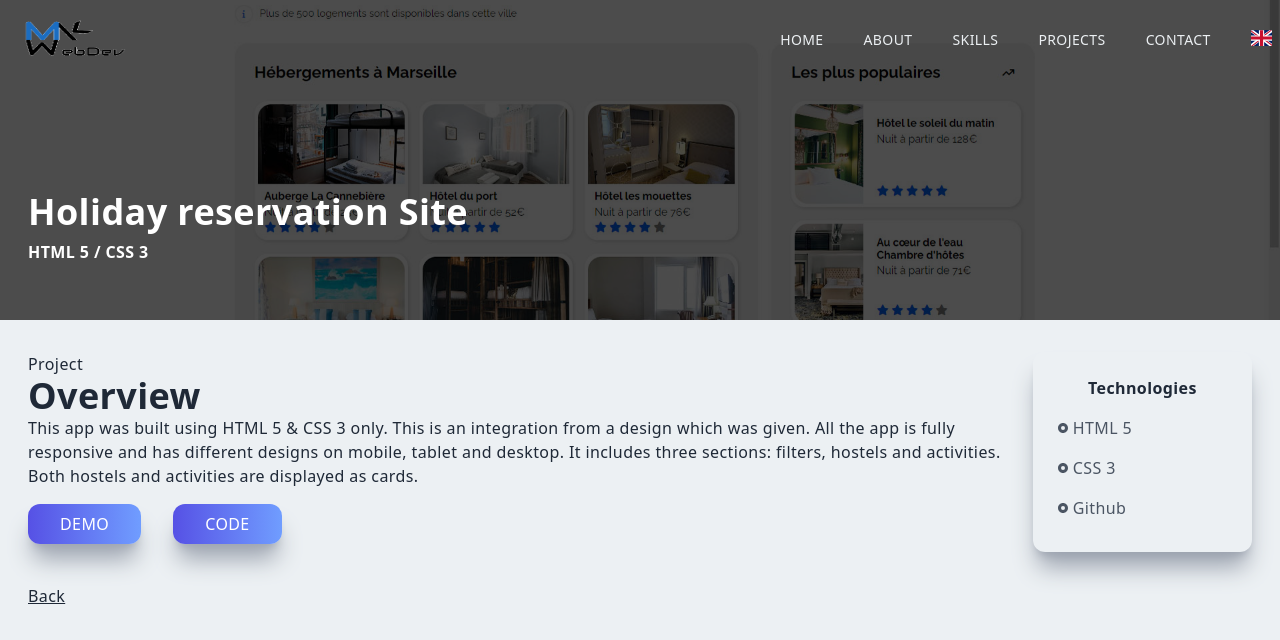
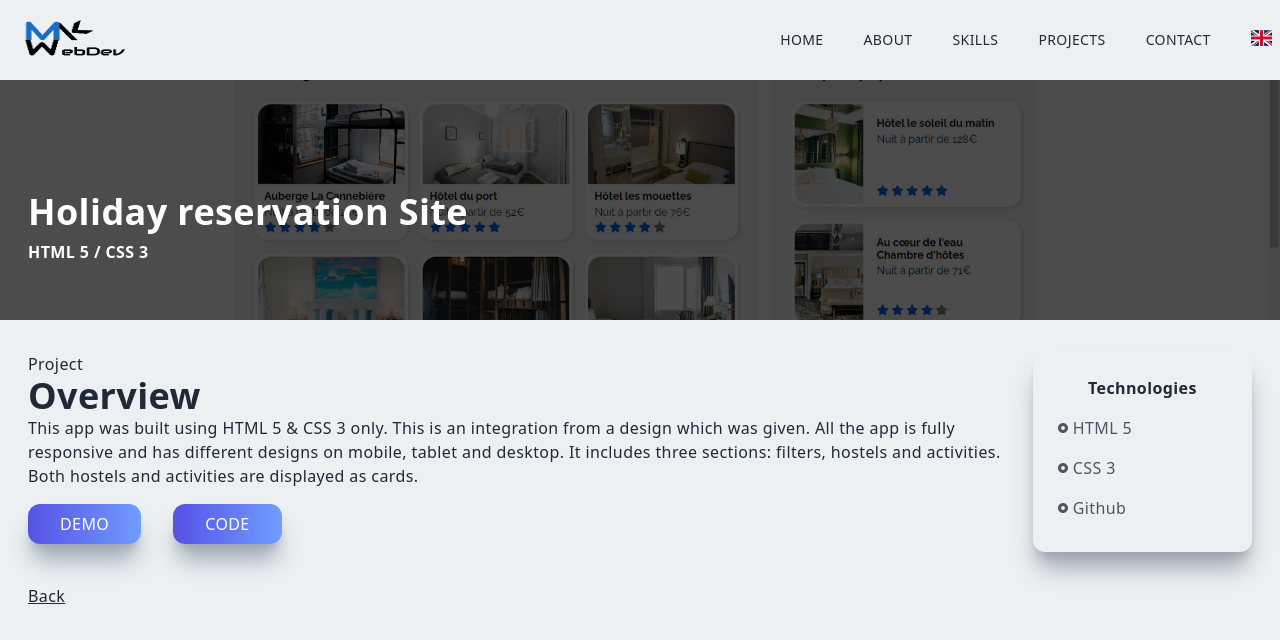
Before and after one commit to KLdvl/portfolio_km, a Next.js app: page /booki in a window 1280 px wide. Shown: the top 640 px of the page. Built offline with nearby package versions, Linux system fonts and the light colour scheme.

Commit message:
final push

```diff
--- a/components/Navbar.jsx
+++ b/components/Navbar.jsx
@@ -15,22 +15,6 @@ const Navbar = () => {
     const router = useRouter()
 
     const langState = useSelector((state) => state.lang.lang);
-
-    useEffect(() => {
-        if (
-            router.asPath === '/booki' ||
-            router.asPath === '/ohmyfood' ||
-            router.asPath === '/kanap' ||
-            router.asPath === '/hottakes' ||
-            router.asPath === '/groupomania'
-        ) {
-            setNavBg('transparent')
-            setLinkColor('#ecf0f3')
-        } else {
-            setNavBg('#ecf0f3')
-            setLinkColor('#1f2937')
-        }
-    }, [router])
 
     const handleNav = () => {
         setNav(!nav)
```
Also changed, not shown: public/assets/Logo_MK.png, public/assets/Logo_MKbak.png (added).
